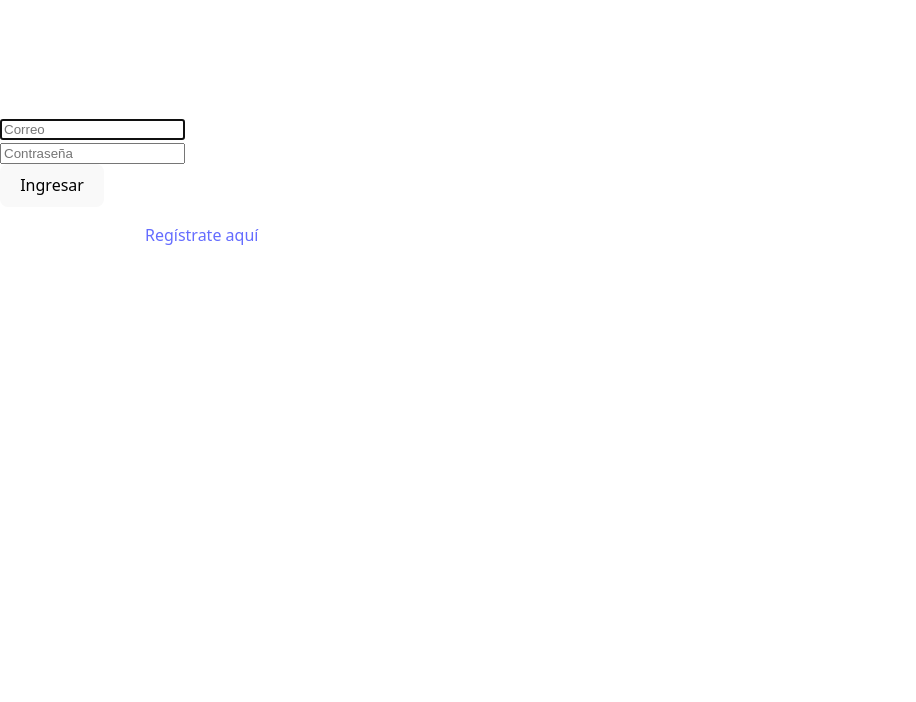
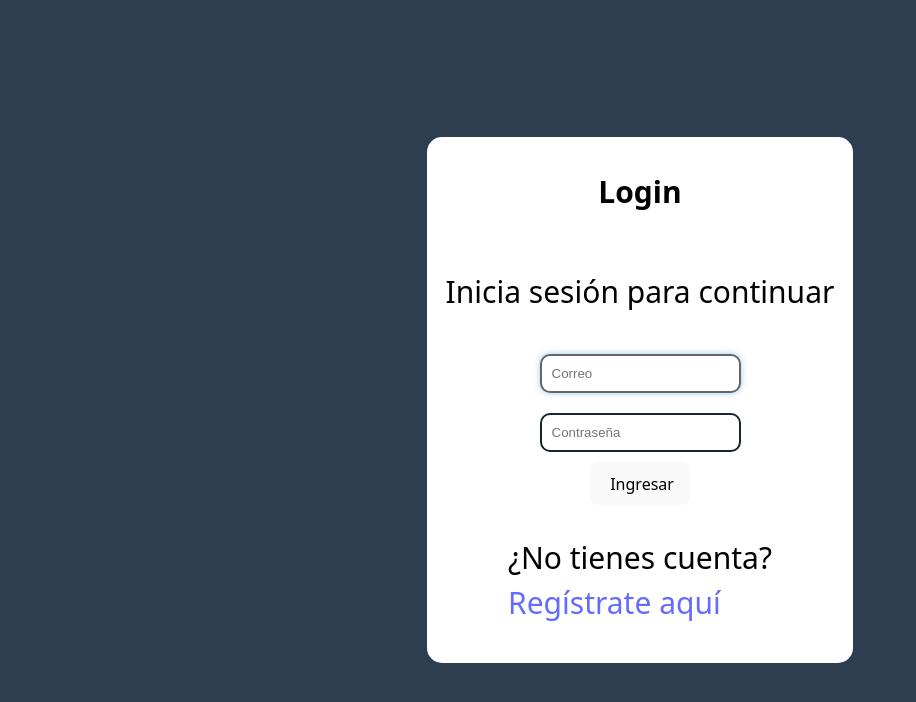
Before and after one commit to LeonelBM123/clinica-vision-frontend, a React (Vite) app: page /login in a window 1280 px wide. Shown: the top 702 px of the page, without its empty margins (0-916 px from the left). Built offline with nearby package versions, Linux system fonts and the light colour scheme.

Commit message:
login estilizado

```diff
--- a/src/index.css
+++ b/src/index.css
@@ -5,7 +5,7 @@
 
   color-scheme: light dark;
   color: rgba(255, 255, 255, 0.87);
-  background-color: #242424;
+  background-color: #000000;
 
   font-synthesis: none;
   text-rendering: optimizeLegibility;
--- a/src/pages/01_Login.jsx
+++ b/src/pages/01_Login.jsx
@@ -43,7 +43,6 @@ function Login() {
     return (
         <div className="login-bg">
             <div className="glass-card">
-                {/* <img src={logo} alt="Fumiforte Logo" className="logo-modern" /> */}
                 <div className="login-box-modern">
                     <h2>Login</h2>
                     <p className="subtitle">Inicia sesión para continuar</p>
@@ -73,14 +72,8 @@ function Login() {
                     </form>
                     {errorMsg && <p className="error-modern">{errorMsg}</p>}
                     <p className="register-link-modern">
-                        ¿No tienes cuenta? <a href="/register_user">Regístrate aquí</a>
+                        ¿No tienes cuenta?<br/> <a href="/register_user">Regístrate aquí</a>
                     </p>
-                </div>
-            </div>
-            <div className="carousel-modern">
-                <div className="carousel-content">
-                    <h3>¡Protege tu espacio!</h3>
-                    <p>Soluciones ecológicas y profesionales en control de plagas.</p>
                 </div>
             </div>
         </div>
--- a/src/styles/Login.css
+++ b/src/styles/Login.css
@@ -1,3 +1,56 @@
-.login-container{
-    background-color: aqua;
+.login-bg{
+    background-color: #2c3e50;
+    display: flex;
+    justify-content: center;
+    align-items: center;
+    width: 100vw;
+    height: 100vh;
 }
+
+h2, p{
+    color: #000000;
+    font-size: 30px;
+}
+
+.glass-card{
+    background-color: #ffffff;
+    display: flex;
+    justify-content: center;
+    align-items: center;
+    height: 500px;
+    width: 400px;
+    padding: 10px;
+    border-radius: 15px;
+    border-color: #ffffff;
+    border-style: solid;
+}
+.login-box-modern{
+    display: flex;
+    flex-direction: column;
+    justify-content: center;
+    align-items: center;
+}
+input{
+    background-color: #ffffff;
+    padding: 10px;
+    margin: 10px;
+    border-radius: 10px;
+    border-style: solid;
+    border-color: #19242f;
+    color: black;
+}
+
+form{
+    display: flex;
+    flex-direction: column;
+    justify-content: center;
+    align-items: center;
+}
+form button{
+    width: 100px;
+}
+input:focus {
+  outline: none;
+  border-color: #666666;
+  box-shadow: 0 0 6px rgba(52, 152, 219, 0.5);
+}
```
